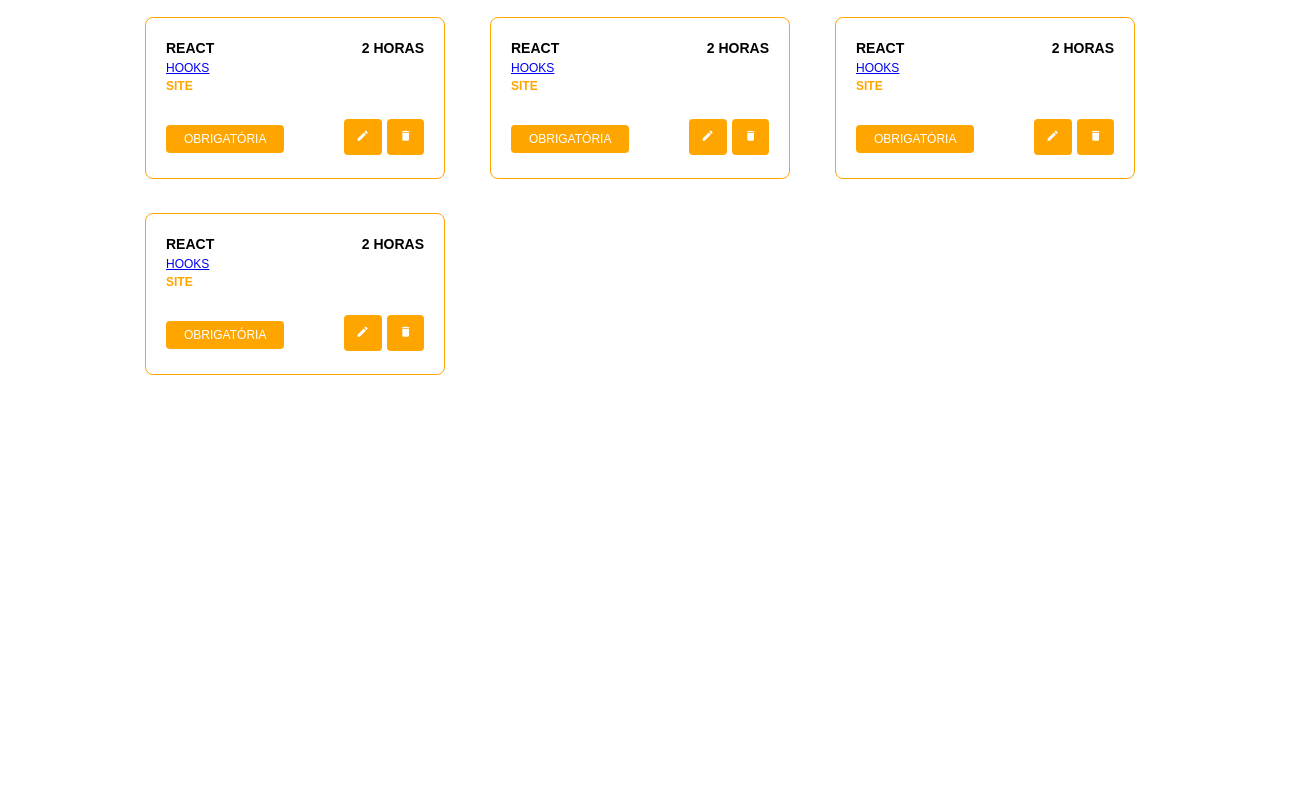
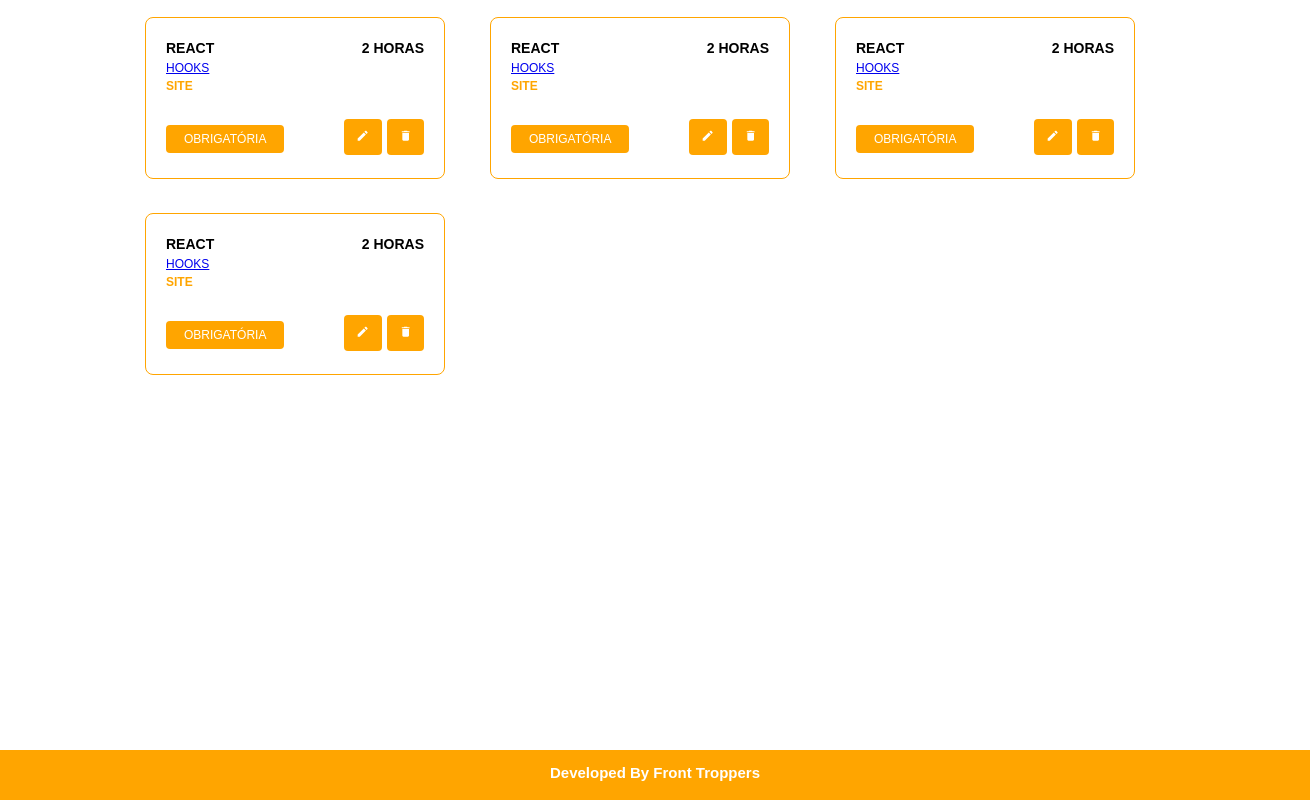
Before and after one commit to EquipeFrontTroopers/fast-track-learning-react, a React (Create React App) app: page / in a window 1280 px wide. Shown: the whole page, 1310 px wide, since content can reach past the window. Built offline with nearby package versions, Linux system fonts and the light colour scheme.

Commit message:
ADD Footer

```diff
--- a/src/App.js
+++ b/src/App.js
@@ -1,5 +1,7 @@
 import React, { Component } from 'react';
 import ListCardContent from './components/ListCardContent';
+import Footer from './components/Footer';
+import './App.css';
 
 class App extends Component {
   constructor() {
@@ -63,11 +65,12 @@
 
   render() {
     return (
-      <div className="App">
+      <div>
         <ListCardContent
           listaConteudos={this.state.conteudos}
           deletarCard={this.deletarCard.bind(this)}
         />
+        <Footer />
       </div>
     );
   }
--- a/src/components/CardContent.jsx
+++ b/src/components/CardContent.jsx
@@ -1,7 +1,7 @@
-import React, { Component } from 'react';
-import './reset.css';
-import './CardContent.css';
-import { MdDelete, MdModeEdit } from 'react-icons/md';
+import React, { Component } from "react";
+import "./reset.css";
+import "./CardContent.css";
+import { MdDelete, MdModeEdit } from "react-icons/md";
 
 class CardContent extends Component {
   apagar() {
@@ -14,10 +14,10 @@
     return (
       <section className="card">
         <div className="card-left">
-          <p className="card-title">
-            {this.props.tecnologia}
+          <p className="card-title">{this.props.tecnologia}</p>
+          <p className="card-content">
+            <a href={this.props.url}>{this.props.conteudo}</a>
           </p>
-          <p className="card-content"><a href={this.props.url}>{this.props.conteudo}</a></p>
           <p className="card-type-content">{this.props.tipo}</p>
           <div className="card-priority ">{this.props.prioridade}</div>
         </div>
@@ -28,12 +28,15 @@
             <button type="submit" className="card-button">
               <MdModeEdit />
             </button>
-            <button type="submit" className="card-button" onClick={this.apagar.bind(this)}>
+            <button
+              type="submit"
+              className="card-button"
+              onClick={this.apagar.bind(this)}
+            >
               <MdDelete />
             </button>
           </div>
         </div>
-
       </section>
     );
   }
--- /dev/null
+++ b/src/components/Footer.css
@@ -0,0 +1,22 @@
+/*.main-footer {
+  color: white;
+  background-color: #ffa500;
+  padding-top: 3em;
+  position: relative;
+  bottom: 0;
+  width: 100%;
+}*/
+
+.main-footer {
+  background-color: #ffa500;
+  font-family: Arial, Helvetica, sans-serif;
+  font-weight: bold;
+  bottom: 0;
+  position: absolute;
+  width: 100%;
+  color: white;
+  height: 20px;
+  text-align: center;
+  font-size: 15px;
+  padding: 15px;
+}
--- /dev/null
+++ b/src/components/Footer.jsx
@@ -0,0 +1,10 @@
+import React from "react";
+import "./Footer.css";
+
+const Footer = () => (
+  <div className="main-footer">
+    <p>Developed By Front Troppers</p>
+  </div>
+);
+
+export default Footer;
--- a/src/components/ListCardContent.css
+++ b/src/components/ListCardContent.css
@@ -1,10 +1,10 @@
-.list-card-container{
+.list-card-container {
   display: flex;
   justify-content: center;
   align-content: center;
 }
 
-.list-card{
+.list-card {
   display: flex;
   justify-content: center;
   flex-direction: row;
@@ -15,7 +15,7 @@
 }
 
 @media only screen and (min-width: 768px) {
-    .list-card{
+  .list-card {
     width: 80%;
     justify-content: space-between;
   }
```
Also changed, not shown: src/components/ListCardContent.jsx (+4 -4 lines), src/components/CardContent.css (indentation only). Lines whose indentation alone changed are shown as unchanged.
